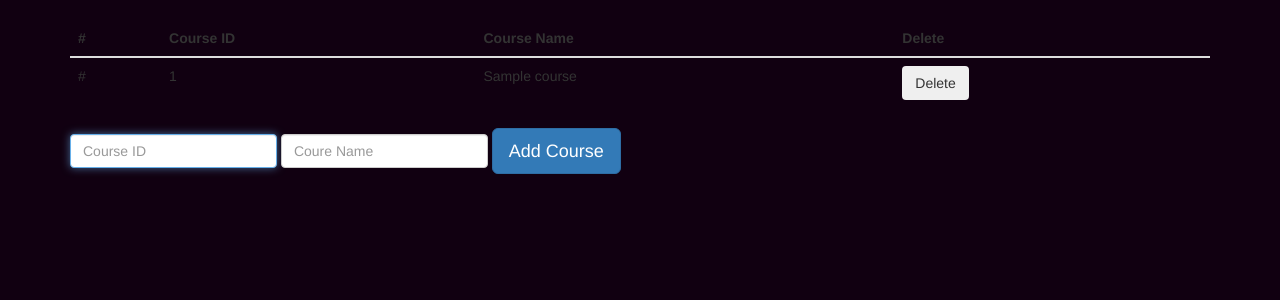
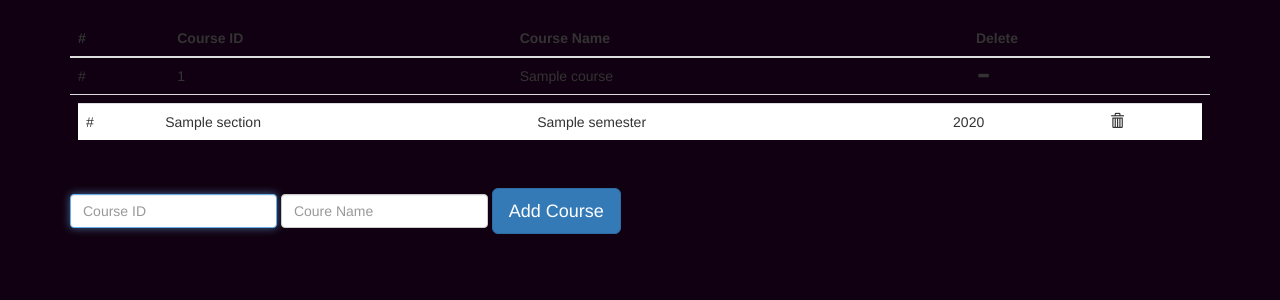
Before and after one commit to kartiks025/subeasy, a Django app: template sedb/templates/sedb/admin_home.html in a window 1280 px wide. Shown: the part 52-352 px from the top of the page. Run offline with Django 3.2, Linux system fonts and the light colour scheme; the template is opened without the code that fills it: most values are stand-ins (such as "Sample title", 1, 10 or a date in 2020); some libraries are stand-ins or nearby versions.

Commit message:
added collapsible section

```diff
--- a/sedb/templates/sedb/admin_home.html
+++ b/sedb/templates/sedb/admin_home.html
@@ -12,11 +12,28 @@
             <th>Delete</th>
           </tr>
           {% for c in courses %}
-          <tr>
+          <tr data-toggle="collapse" href={{ c.course_id }}>
             <td>#</td>
             <td>{{c.course_id}}</td>
             <td>{{c.name}}</td>
-            <td><button class="btn delete-course" type="submit" value={{c.course_id}}>Delete</button></td>
+            <td><span class="delete-course glyphicon glyphicon-minus" id={{c.course_id}}></span></td>
+          </tr>
+          <tr>
+             <td colspan="4">
+                 <div class="table-responsive" id={{ c.course_id }} class="collapse">
+                     <table class="table">
+                         {% for s in c.section %}
+                         <tr>
+                             <td>#</td>
+                             <td>{{c.section.sec_name}}</td>
+                             <td>{{c.section.semester}}</td>
+                             <td>{{c.section.year}}</td>
+                             <td><span class="delete-section glyphicon glyphicon-trash" id={{ c.section.sec_id }}></span>
+                         </tr>
+                         {% endfor %}
+                     </table>
+                 </div>
+             </td>
           </tr>
           {% endfor %}
         </thead>
@@ -33,7 +50,7 @@
 {% block javascript %}
   <script>
     $(".delete-course").click(function () {
-      var course_id = $(this).val();
+      var course_id = $(this).attr('id');
       $.ajax({
         method: "POST",
         url: '/sedb/delete_course',
```
